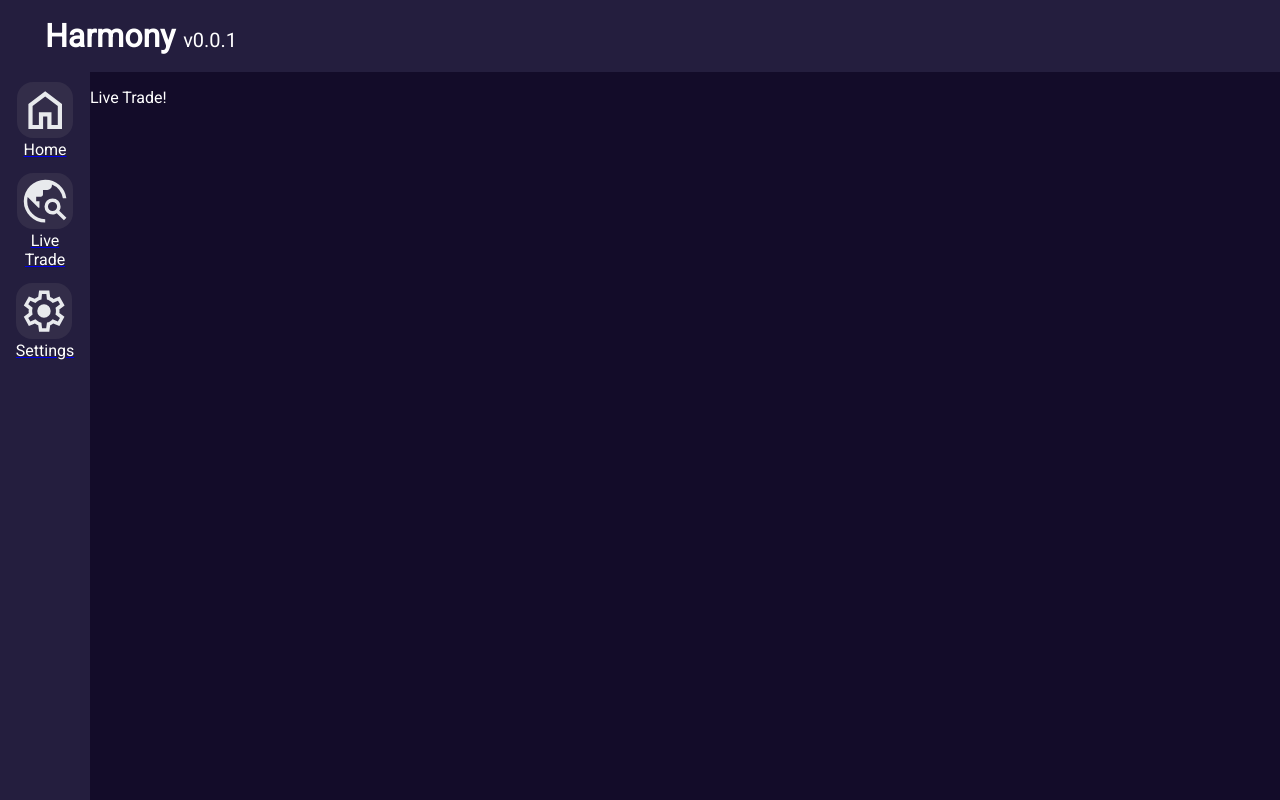
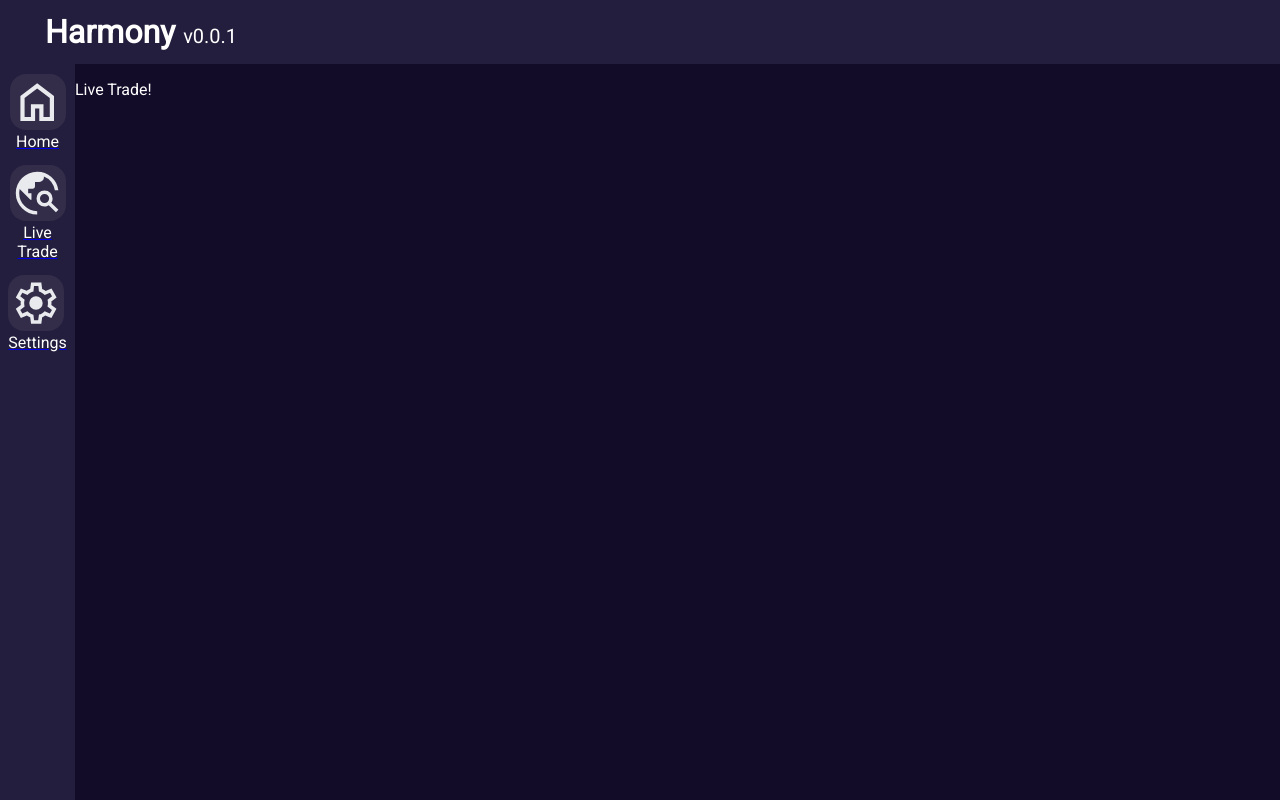
Before and after one commit to Alexsise/harmony, a React (Vite) app: page /live_trade in a window 1280 px wide. Built offline with nearby package versions, Linux system fonts and the light colour scheme.

Commit message:
Optimize elements placement and add variables usage

```diff
--- a/src/App.css
+++ b/src/App.css
@@ -11,27 +11,18 @@ body {
 }
 
 .app {
-    position: absolute;
-    background-color: #130C29;
-    display: flex;
-    flex-direction: column;
-    flex-shrink: 0;
     height: 100%;
-    width: 100%;
-    margin: 0;
-    padding: 0;
+
+    display: grid;
+    grid-template-rows: 64px auto;
+    grid-template-columns: 75px auto;
+    /* "header" and "nav" here are only for readability and clarity */
+    grid-template-areas:
+        "header header"
+        "nav content";
 }
 
 .content {
-    position: relative;
-    margin-left: 90px;
-    margin-top: 72px;
-    z-index: 0;
-
-    overflow-y: auto;
-    display: grid;
-    grid-template-columns: repeat(auto-fill, minmax(700px, 1fr));
-    gap: 10px;
-    height: fit-content;
-    padding-bottom: 100px;
+    grid-area: content;
+    background-color: var(--content);
 }
--- a/src/components/Header/Header.css
+++ b/src/components/Header/Header.css
@@ -1,11 +1,9 @@
 .header {
     position: fixed;
-    background-color: #241E3E;
+
+    background-color: var(--header-navbar);
     width: 100%;
-    height: 72px;
-    position: fixed;
-    top: 0;
-    flex-shrink: 0;
+    height: 64px;
 
     display: flex;
     align-items: center;
--- a/src/components/NavBar/NavBar.css
+++ b/src/components/NavBar/NavBar.css
@@ -1,9 +1,11 @@
 .navigation {
     position: fixed;
-    top: 72px;
+    top: 64px;
+
     height: 100%;
-    width: 90px;
-    background-color: #241E3E;
+
+    width: 75px;
+    background-color: var(--header-navbar);
 
     display: flex;
     flex-direction: column;
```
